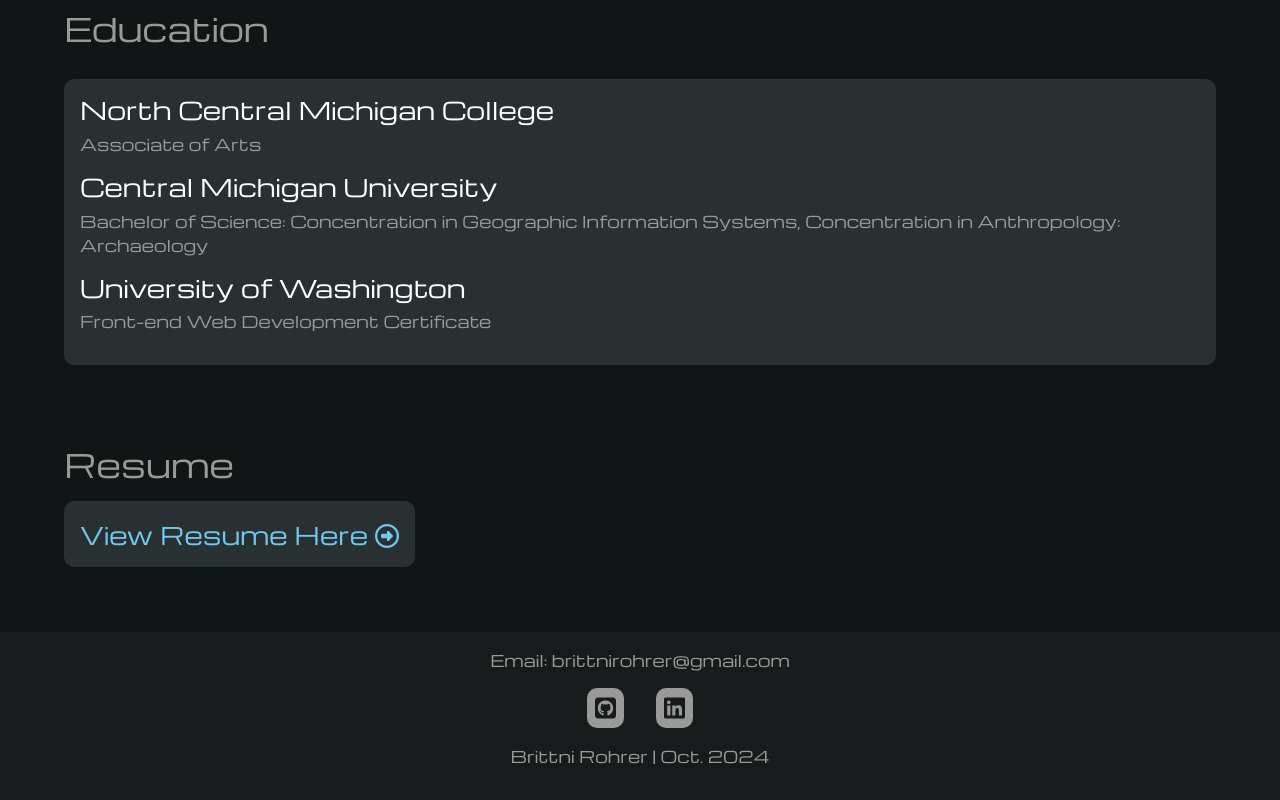
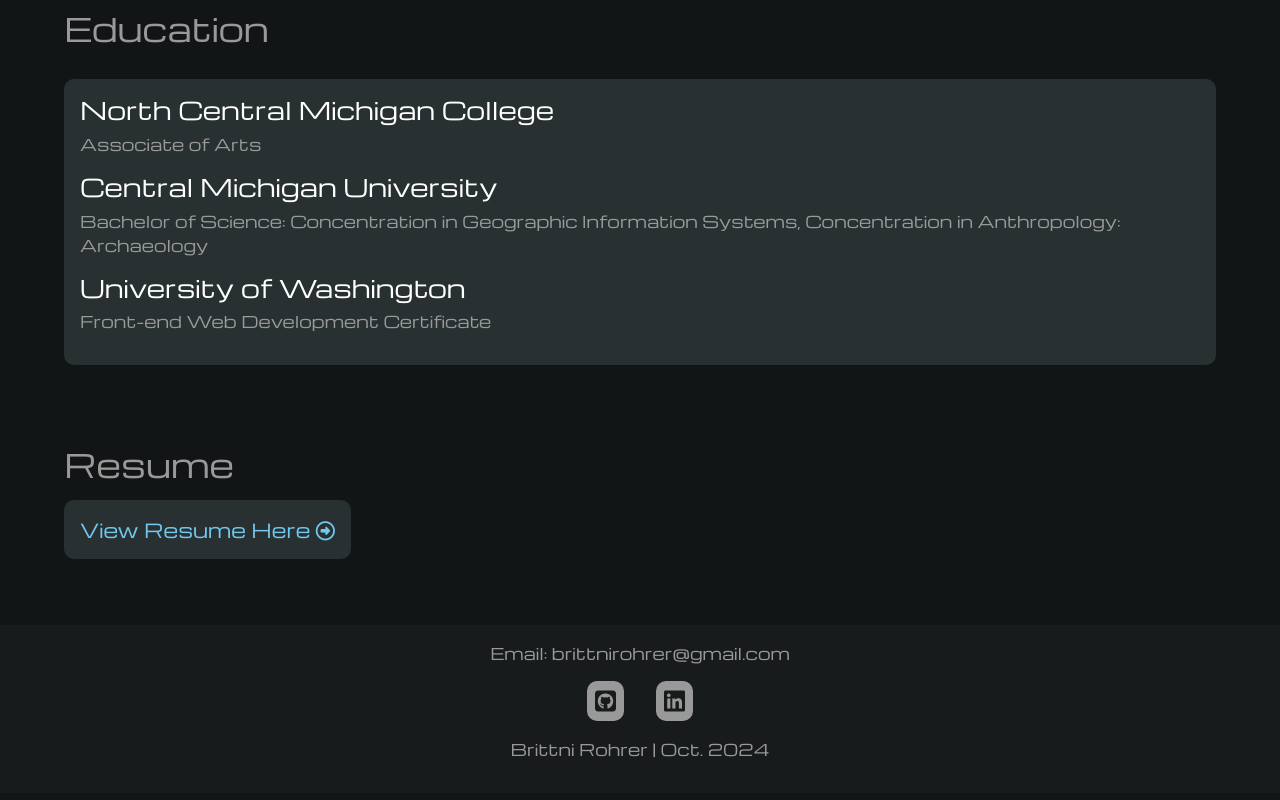
Before and after one commit to brittrohrer/brittni-portfolio, a Nuxt app: page /about in a window 1280 px wide. Shown: the part 1466-2266 px from the top of the page. Built offline with nearby package versions, Linux system fonts and the light colour scheme; a web font is replaced by a local one.

Commit message:
fixed resume link

```diff
--- a/assets/scss/_about.scss
+++ b/assets/scss/_about.scss
@@ -30,11 +30,11 @@
     text-decoration: none;
     color: $light-blue;
     background: $light-black;
-    font-size: 1.5rem;
+    font-size: 1.2rem;
     padding: 1rem;
     border-radius: 10px;
 }
 
 .fa-circle-right {
-    font-size: 1.5rem;
+    font-size: 1.2rem;
 }
```
